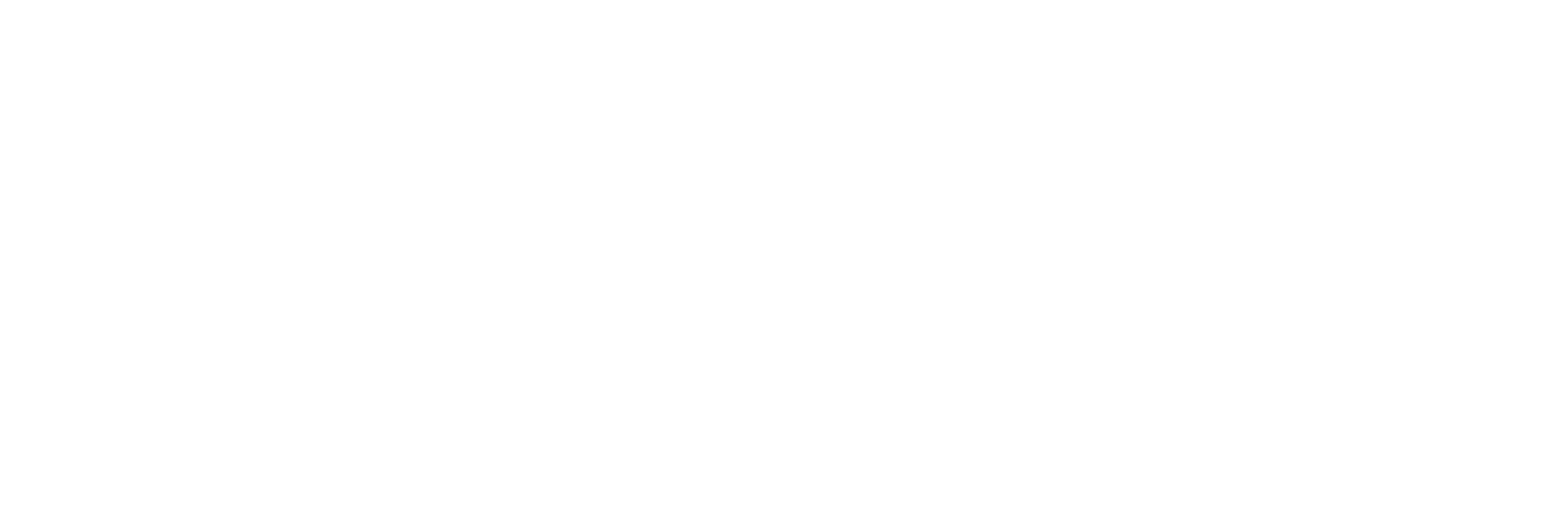
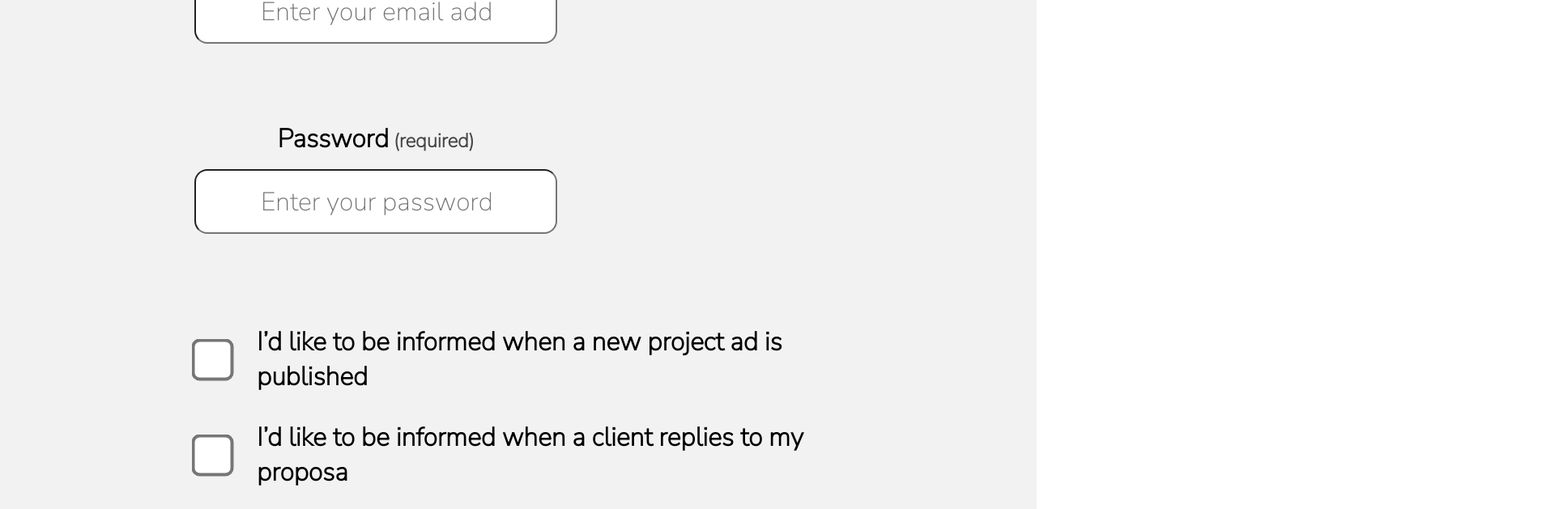
Before and after one commit to WildCodeSchool/2022-03-JS-Remote-404-we_rev_art, a React (Vite) app in the folder frontend/: page /My_Account in a window 1280 px wide. Shown: the part 2168-2797 px from the top of the page at 81% size, 1920 px wide, since content can reach past the window. Before the commit the page ends 1437 px from the top, so only its background shows below. Built offline with nearby package versions, Linux system fonts and the light colour scheme.

Commit message:
creating my account page and adding the CSS to fit our graphic charts

```diff
--- a/frontend/src/components/Button.jsx
+++ b/frontend/src/components/Button.jsx
@@ -1,4 +1,6 @@
 import React from "react";
+
+import "../style/button.css";
 
 function Button({ buttonData }) {
   const cls = `${buttonData.style} button-style`;
--- /dev/null
+++ b/frontend/src/components/Checkboxes.jsx
@@ -0,0 +1,12 @@
+import React from "react";
+
+function Checkboxes({ data }) {
+  return (
+    <div className="checkbox_container">
+      <input type="checkbox" />
+      <p>{data.text}</p>
+    </div>
+  );
+}
+
+export default Checkboxes;
--- a/frontend/src/components/Field.jsx
+++ b/frontend/src/components/Field.jsx
@@ -17,7 +17,7 @@
           </div>
           <input
             type="text"
-            className="field_input"
+            className={`field_input ${el.style}`}
             placeholder={`Enter your ${el.label.toLowerCase()}`}
           />
         </label>
--- a/frontend/src/data/buttonData.js
+++ b/frontend/src/data/buttonData.js
@@ -9,6 +9,21 @@
     content: "SUBMIT YOUR PROJECT",
     style: "button-style yellow",
   },
+  {
+    id: 3,
+    content: "REGISTER",
+    style: "button-style yellow",
+  },
+  {
+    id: 4,
+    content: "MODIFY",
+    style: "button-style empty_yellow",
+  },
+  {
+    id: 5,
+    content: "DELETE",
+    style: "button-style empty_blue",
+  },
 ];
 
 export default buttonData;
--- /dev/null
+++ b/frontend/src/data/checkboxesData.js
@@ -0,0 +1,20 @@
+const checkboxesData = [
+  {
+    id: 0,
+    text: "I’d like to be informed when a new project ad is published",
+  },
+  {
+    id: 1,
+    text: "I’d like to be informed when a client replies to my proposa",
+  },
+  {
+    id: 2,
+    text: "I’d like to be informed when a client sends me a message via the chat",
+  },
+  {
+    id: 3,
+    text: "I’d like to subscribe to the newsletter",
+  },
+];
+
+export default checkboxesData;
--- a/frontend/src/data/fieldDataArtistAccount.js
+++ b/frontend/src/data/fieldDataArtistAccount.js
@@ -3,58 +3,70 @@
     id: 0,
     label: "First name",
     required: true,
+    style: "trio",
   },
   {
     id: 1,
     label: "Last name",
     required: true,
+    style: "trio",
   },
   {
     id: 2,
     label: "Username",
     required: true,
+    style: "trio",
   },
   {
     id: 3,
     label: "Name of company",
+    style: "trio",
   },
   {
     id: 4,
     label: "Company registration number",
+    style: "trio",
   },
   {
     id: 5,
     label: "Country of registration",
+    style: "trio",
   },
   {
     id: 6,
     label: "Address",
     required: true,
+    style: "solo",
   },
   {
     id: 7,
     label: "Postcode",
     required: true,
+    style: "trio",
   },
   {
     id: 8,
     label: "City",
     required: true,
+    style: "trio",
   },
   {
     id: 9,
     label: "Country",
     required: true,
+    style: "trio",
   },
   {
     id: 10,
     label: "Email address",
     required: true,
+    style: "duo",
   },
   {
     id: 11,
     label: "Password",
     required: true,
+    style: "duo",
   },
 ];
 
--- a/frontend/src/pages/MyAccount.jsx
+++ b/frontend/src/pages/MyAccount.jsx
@@ -1,15 +1,33 @@
 import React from "react";
-// import MiniHeader from "../components/MiniHeader";
+import MiniHeader from "../components/miniHeader";
 import Field from "../components/Field";
+import Checkboxes from "../components/Checkboxes";
+import Button from "../components/Button";
+
+import checkboxesData from "../data/checkboxesData";
+import buttonData from "../data/buttonData";
+
+import "../style/MyAccount.css";
 
 function MyAccount() {
   return (
-    <div>
-      {/* <MiniHeader index={5} /> */}
-      <section>
+    <section className="myAccount_container">
+      <MiniHeader index={5} />
+      <section className="myAccount_container_noMiniHeader">
         <Field index={0} />
+        <div className="myAccount_checkboxes_container">
+          {checkboxesData.map((el) => (
+            <Checkboxes data={el} />
+          ))}
+        </div>
+
+        <div className="myAccount_buttons_container">
+          <Button buttonData={buttonData[2]} />
+          <Button buttonData={buttonData[3]} />
+          <Button buttonData={buttonData[4]} />
+        </div>
       </section>
-    </div>
+    </section>
   );
 }
 
--- a/frontend/src/style/Field.css
+++ b/frontend/src/style/Field.css
@@ -1,8 +1,7 @@
 .field_container {
-    display: grid;
-    grid-template-columns: repeat(3, 1fr);
+    display: flex;
+    flex-wrap: wrap ;
     padding: 1rem 10rem;
-    background-color: #F2F2F2;
 }
 
 .field_label {
@@ -17,7 +16,7 @@
 .field_input {
     height: 5rem;
     padding: 0 5rem;
-    width: fit-content;
+    margin-top: 1rem;
     border-radius: 1rem;
     font-size: 2rem;
     text-align: center;
@@ -25,6 +24,19 @@
 }
 
 .field_span {
-   opacity: 40%;
+   opacity: 70%;
    font-size: 1.5rem;
+   font-weight: bold;
 }
+
+.solo {
+    width: 60vw;
+}
+
+.duo {
+    width: 35vw ;
+}
+
+.trio {
+    width: 23vw;
+}
--- a/frontend/src/style/Hero.css
+++ b/frontend/src/style/Hero.css
@@ -30,17 +30,3 @@
   object-fit: contain;
   padding-right: 10rem;
 }
-
-.button-style {
-  padding: 0.25rem 3.5rem;
-  width: fit-content;
-  height: fit-content;
-  border: none;
-  border-radius: 0.25rem;
-  font-size: 2rem;
-}
-
-.yellow {
-  background-color: #ffd700;
-  color: #222a35;
-}
--- a/frontend/src/style/MyAccount.css
+++ b/frontend/src/style/MyAccount.css
@@ -0,0 +1,49 @@
+.myAccount_container {
+    display: flex;
+    flex-direction: column;
+}
+
+.myAccount_container_noMiniHeader{
+    padding: 0 2rem 5rem;
+    background-color: #F2F2F2;
+    display: flex;
+    flex-direction: column;
+    align-items: flex-start;
+}
+
+.myAccount_checkboxes_container {
+    display: flex;
+    flex-direction: column;
+    align-items: flex-start;
+    justify-content: space-between;
+    padding: 2rem 14rem 5rem;
+}
+
+.checkbox_container {
+    display: flex;
+    justify-content: center;
+    align-items: center;
+}
+
+.checkbox_container > p {
+    font-size: 2rem;
+    padding: 1rem;
+    font-weight: bold;
+}
+
+.checkbox_container > input {
+    transform: scale(4);
+    margin-right: 2rem;
+}
+
+.myAccount_buttons_container {
+    display: flex;
+    padding-left: 11rem ;
+    justify-content: space-around;
+}
+
+.myAccount_buttons_container * {
+    margin: 0 3rem;
+    font-weight: bold;
+
+}
--- /dev/null
+++ b/frontend/src/style/button.css
@@ -0,0 +1,25 @@
+.button-style {
+    padding: 0.25rem 3.5rem;
+    width: fit-content;
+    height: fit-content;
+    border: none;
+    border-radius: 0.25rem;
+    font-size: 2rem;
+  }
+
+  .yellow {
+    background-color: #ffd700;
+    color: #222a35;
+  }
+
+  .empty_yellow {
+    background-color: inherit;
+    color: #222a35;
+    border: #ffd700 solid 4px;
+  }
+
+ .empty_blue {
+    background-color: inherit;
+    border: #222a35 solid 4px;
+    color: #ffd700;
+ }
--- a/frontend/src/style/miniHeader.css
+++ b/frontend/src/style/miniHeader.css
@@ -4,7 +4,6 @@
   padding: 5rem 0 2rem;
   align-items: flex-start;
   background: linear-gradient(white 20%, #203864 80%);
-  margin-bottom: 5rem;
   font-weight: bold;
 }
 
```
